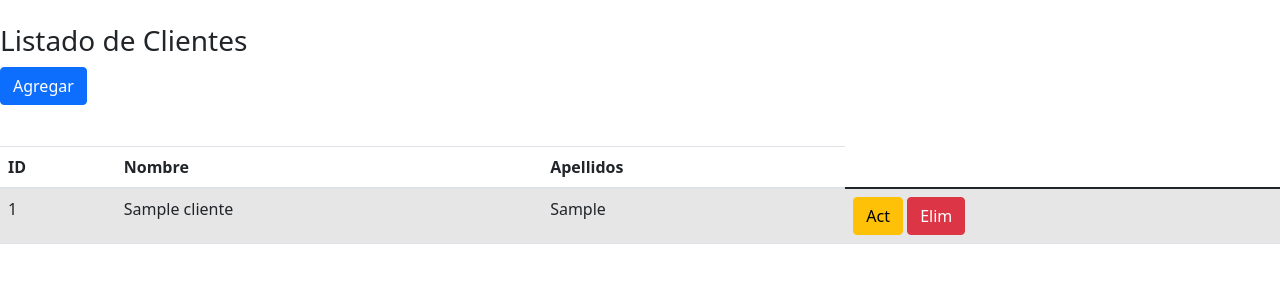
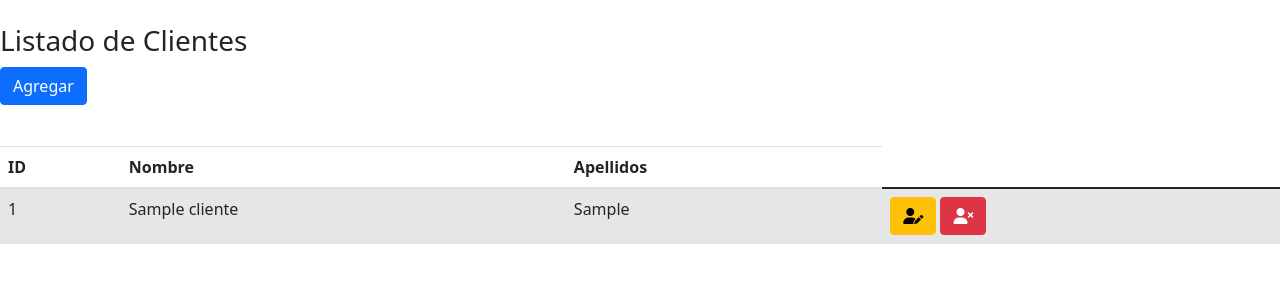
Before and after one commit to YilberthAndres/Actividad5BD, a Django app: page /clientes/ in a window 1280 px wide. Shown: the part 56-356 px from the top of the page. Run offline with Django 3.2, Linux system fonts and the light colour scheme; tables that the repository leaves empty hold one stand-in row (values such as "Sample post"); some libraries are stand-ins or nearby versions.

Commit message:
yilberth

```diff
--- a/osito/templates/clientes/listar.html
+++ b/osito/templates/clientes/listar.html
@@ -5,6 +5,7 @@
 <h3> Listado de Clientes </h3>
 
 <link href="https://cdn.jsdelivr.net/npm/bootstrap@5.1.3/dist/css/bootstrap.min.css" rel="stylesheet" integrity="sha384-1BmE4kWBq78iYhFldvKuhfTAU6auU8tT94WrHftjDbrCEXSU1oBoqyl2QvZ6jIW3" crossorigin="anonymous">
+<link rel="stylesheet" href="https://cdnjs.cloudflare.com/ajax/libs/font-awesome/6.0.0-beta2/css/all.min.css" integrity="sha512-YWzhKL2whUzgiheMoBFwW8CKV4qpHQAEuvilg9FAn5VJUDwKZZxkJNuGM4XkWuk94WCrrwslk8yWNGmY1EduTA==" crossorigin="anonymous" referrerpolicy="no-referrer" />
 <h1>
   <a href="{% url 'clientes:clienteCreate' %}" class="btn btn-primary pull-right" style="margin-top: -10px; margin-bottom: 5px;">Agregar </a>
 </h1>
@@ -25,11 +26,11 @@
             <td>{{cliente.nombre}}</td>
             <td>{{cliente.apellidos}}</td>
             <td>
-              <a class="btn btn-warning btn-xs" href="#">
-                Act
+              <a class="btn btn-warning" href="#">
+                <i class="fas fa-user-edit"></i>
               </a>
               <a class="btn btn-danger btn-xs" href="#">
-                Elim
+                <i class="fas fa-user-times"></i>
               </a>
             </td>
           </tr>
```
